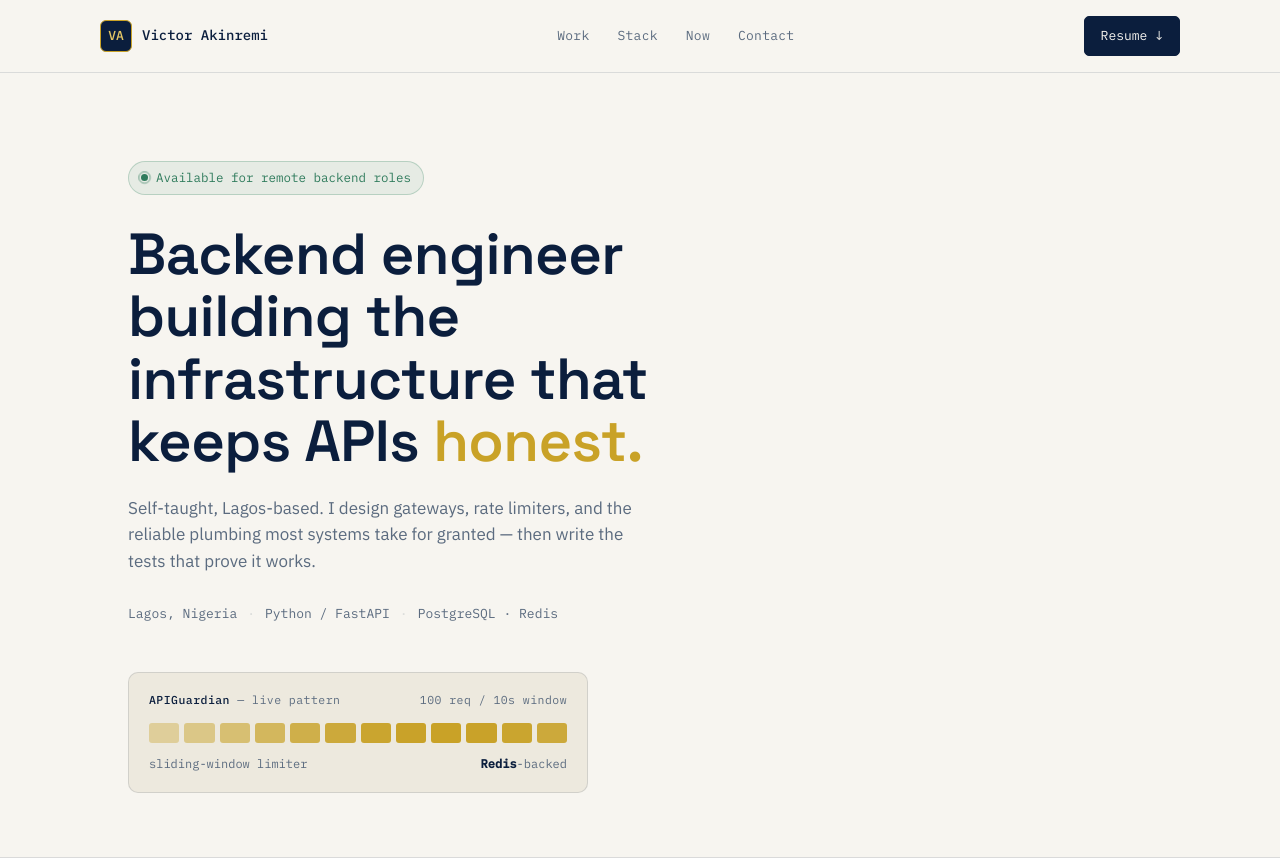
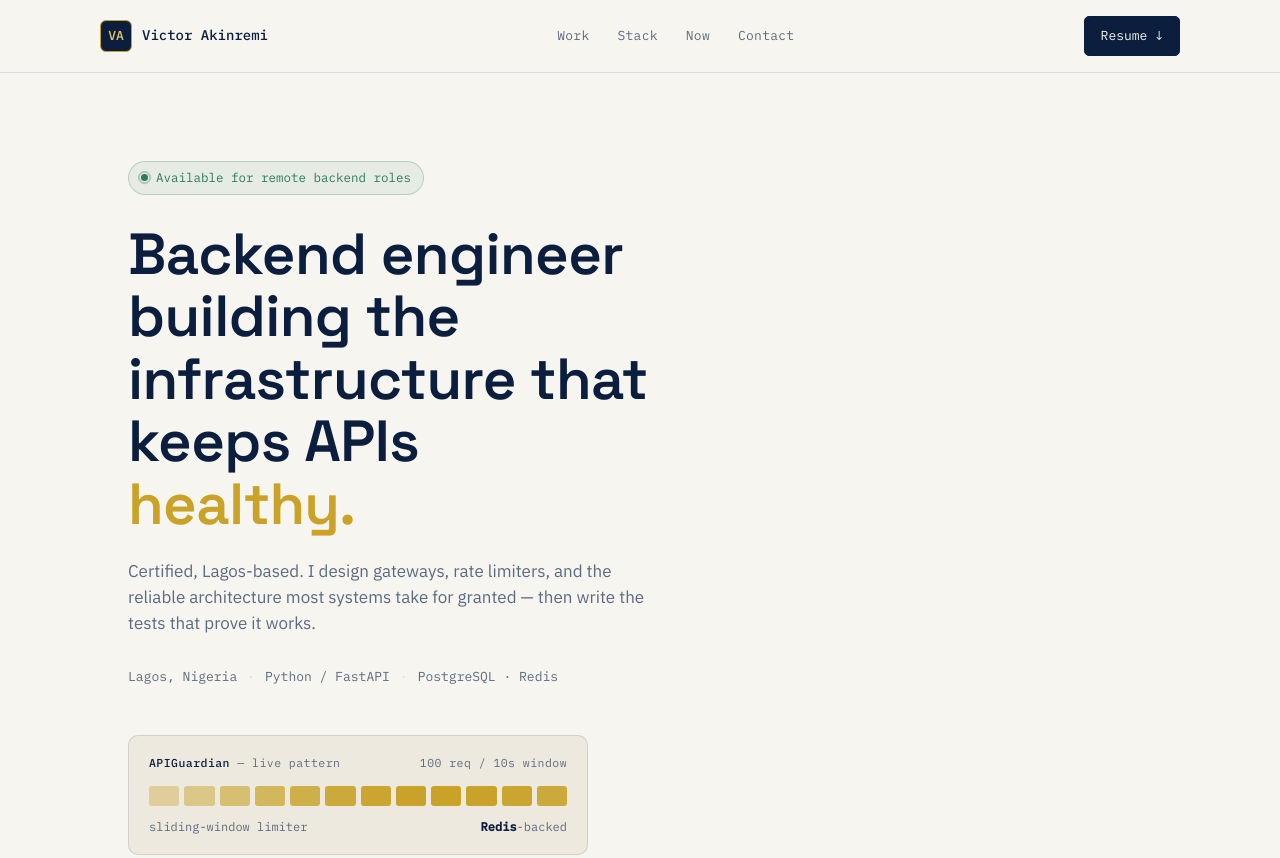
Before and after one commit to theTemple10/victor-akinremi, a plain HTML site: page index.html in a window 1280 px wide. Shown: the top 858 px of the page. Drawn offline with Linux system fonts and the light colour scheme.

Commit message:
Revise headline and sub description in hero section
Updated the headline and sub description to reflect certification and improved terminology.

```diff
--- a/index.html
+++ b/index.html
@@ -297,8 +297,8 @@
 <section class="hero">
   <div class="wrap">
     <span class="status"><span class="dot"></span>Available for remote backend roles</span>
-    <h1 class="headline">Backend engineer building the infrastructure that keeps APIs <em>honest.</em></h1>
-    <p class="sub">Self-taught, Lagos-based. I design gateways, rate limiters, and the reliable plumbing most systems take for granted — then write the tests that prove it works.</p>
+    <h1 class="headline">Backend engineer building the infrastructure that keeps APIs <em>healthy.</em></h1>
+    <p class="sub">Certified, Lagos-based. I design gateways, rate limiters, and the reliable architecture most systems take for granted — then write the tests that prove it works.</p>
     <div class="meta">
       <span>Lagos, Nigeria</span>
       <span>Python / FastAPI</span>
```
